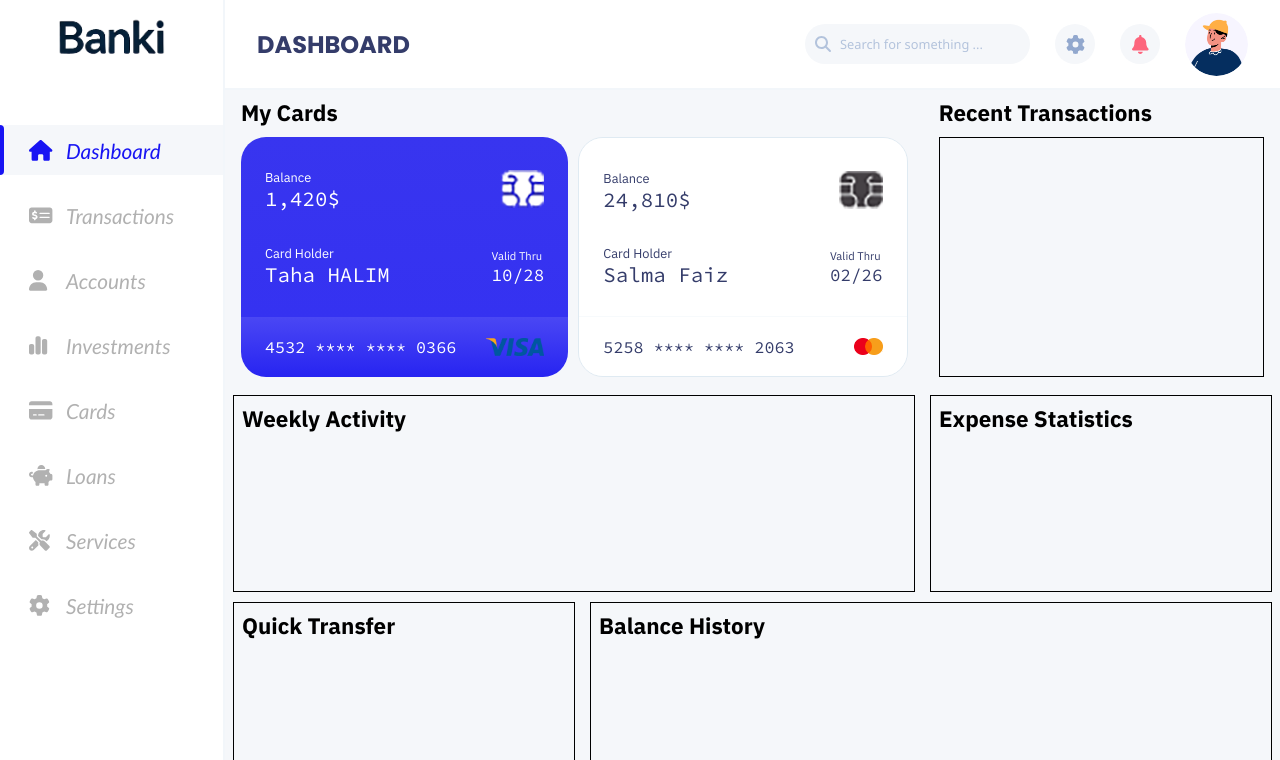
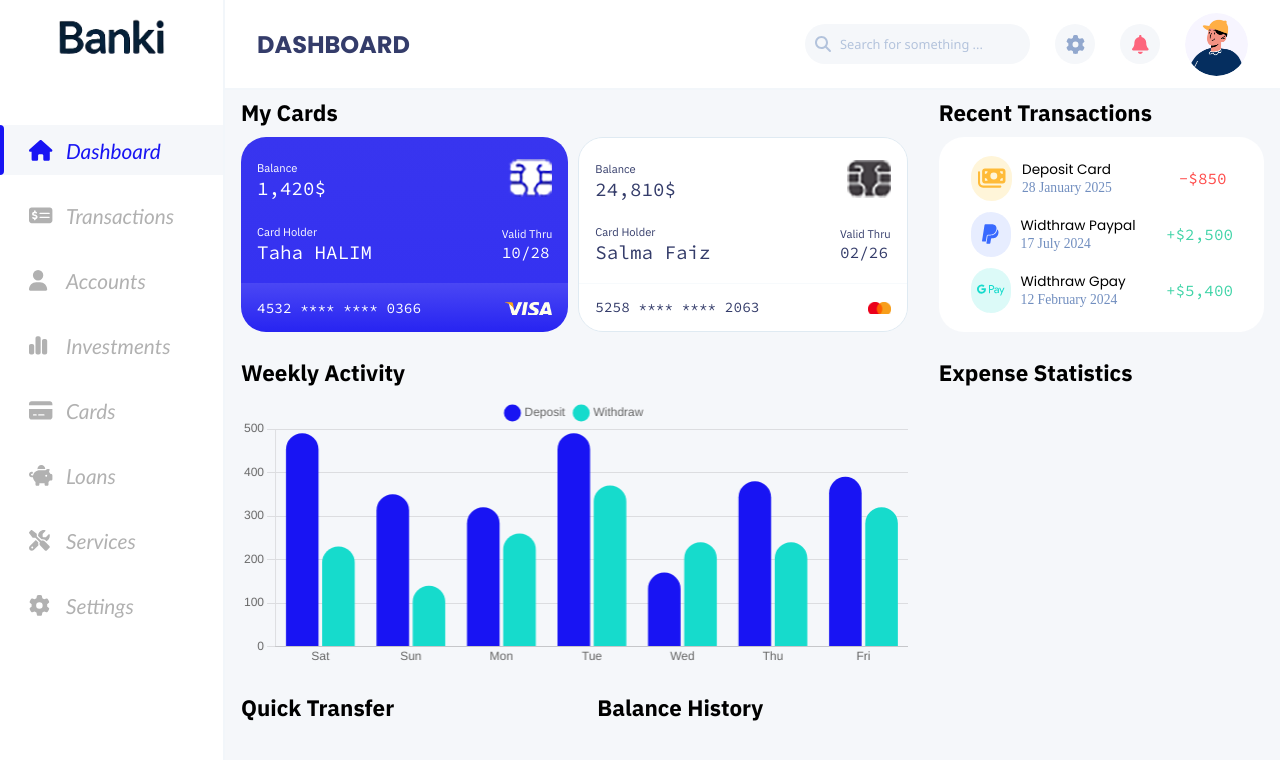
Before and after one commit to Tatsuhik-o/banki, a React (Vite) app: page / in a window 1280 px wide. Shown: the top 760 px of the page. Built offline with nearby package versions, Linux system fonts and the light colour scheme; no server answers.

Commit message:
done with chart and transaction history

```diff
--- a/src/App.css
+++ b/src/App.css
@@ -53,7 +53,6 @@ body {
   width: 15%;
   max-width: 225px;
   height: 100%;
-  border-radius: 2px solid #f2f6fa;
 }
 .main {
   flex: 1;
--- a/src/components/CreditCard.tsx
+++ b/src/components/CreditCard.tsx
@@ -23,7 +23,7 @@ const useStyles = makeStyles({
       props.cardType === "primary" ? "none" : "1px solid #DFEAF2",
   },
   upper_card: {
-    padding: "0rem 1.5rem",
+    padding: "0rem 1rem",
     height: "75%",
     display: "flex",
     flexDirection: "column",
@@ -40,12 +40,12 @@ const useStyles = makeStyles({
   },
   balance: {
     "& label": {
-      fontSize: "0.8rem",
+      fontSize: "0.7rem",
       fontFamily: "IBM Plex Sans",
       fontWeight: "400",
     },
     "& p": {
-      fontSize: "1.3rem",
+      fontSize: "1.2rem",
     },
   },
   sim_tray: {
@@ -60,12 +60,12 @@ const useStyles = makeStyles({
   },
   card_holder: {
     "& label": {
-      fontSize: "0.8rem",
+      fontSize: "0.7rem",
       fontFamily: "IBM Plex Sans",
       fontWeight: "400",
     },
     "& p": {
-      fontSize: "1.3rem",
+      fontSize: "1.2rem",
     },
   },
   expiry_date: {
@@ -75,11 +75,11 @@ const useStyles = makeStyles({
       fontWeight: "400",
     },
     "& p": {
-      fontSize: "1.1rem",
+      fontSize: "1rem",
     },
   },
   bottom_card: {
-    padding: "0rem 1.5rem",
+    padding: "0rem 1rem",
     height: "25%",
     display: "flex",
     alignItems: "center",
@@ -93,7 +93,7 @@ const useStyles = makeStyles({
   },
 
   card_number: {
-    fontSize: (props) => (!props.mobileView ? "1.05rem" : "0.9rem"),
+    fontSize: (props) => (!props.mobileView ? "0.9rem" : "0.8rem"),
   },
   card_provider: {
     height: "30%",
--- /dev/null
+++ b/src/components/TransactionLine.tsx
@@ -0,0 +1,94 @@
+import { TransactionType } from "../utils/types";
+import { makeStyles } from "@mui/styles";
+import { FontAwesomeIcon } from "@fortawesome/react-fontawesome";
+import { IconDefinition } from "@fortawesome/free-solid-svg-icons";
+type TTransactionLine = {
+  transactionInfo: TransactionType & { icon: IconDefinition };
+};
+
+const useStyles = makeStyles({
+  transaction_line: {
+    width: "100%",
+    height: "33%",
+    display: "flex",
+    alignItems: "center",
+    justifyContent: "space-between",
+    padding: "0rem 1rem",
+    gap: "10px",
+    overflow: "hidden",
+  },
+  transaction_icon: (props: { iconColor: string; amount: string }) => ({
+    height: "90%",
+    backgroundColor: props.iconColor,
+    aspectRatio: "1",
+    borderRadius: "50px",
+    overflow: "hidden",
+    display: "flex",
+    justifyContent: "center",
+    alignItems: "center",
+  }),
+  transaction_details: {
+    height: "90%",
+    width: "60%",
+    display: "flex",
+    flexDirection: "column",
+    textTransform: "capitalize",
+    justifyContent: "center",
+  },
+  transaction_type: {
+    fontFamily: "Poppins",
+    fontSize: "0.85rem",
+    width: "100%",
+    textOverflow: "ellipsis",
+    textWrap: "nowrap",
+  },
+  transaction_date: {
+    color: "#718EBF",
+    fontSize: "0.85rem",
+    width: "100%",
+    textOverflow: "ellipsis",
+    textWrap: "nowrap",
+  },
+  transaction_amount: {
+    width: "65px",
+    height: "90%",
+    display: "flex",
+    justifyContent: "center",
+    alignItems: "center",
+    color: (props: { iconColor: string; amount: string }) =>
+      props.amount[0] === "-" ? "#FF4B4A" : "#41D4A8",
+    fontSize: "1rem",
+    fontFamily: "Source Code Pro",
+  },
+});
+
+export default function TransactionLine({ transactionInfo }: TTransactionLine) {
+  const classes = useStyles({
+    iconColor: transactionInfo.colorTheme,
+    amount: transactionInfo.amount,
+  });
+  return (
+    <div className={classes.transaction_line}>
+      <div className={classes.transaction_icon}>
+        <FontAwesomeIcon
+          icon={transactionInfo.icon}
+          fontSize={22}
+          color={transactionInfo.iconColor}
+        />
+      </div>
+      <div className={classes.transaction_details}>
+        <p className={classes.transaction_type}>{`${
+          transactionInfo.amount[0] === "+" ? "Widthraw " : "Deposit "
+        } ${transactionInfo.provider}`}</p>
+        <p className={classes.transaction_date}>
+          {transactionInfo.date.toLocaleDateString("en-GB", {
+            day: "numeric",
+            month: "long",
+            year: "numeric",
+          })}
+        </p>
+      </div>
+      <div className={classes.transaction_amount}>{transactionInfo.amount}</div>
+    </div>
+  );
+}
--- a/src/layouts/dashboard/MyCards.tsx
+++ b/src/layouts/dashboard/MyCards.tsx
@@ -7,6 +7,7 @@ import { useState, useEffect } from "react";
 const useStyles = makeStyles({
   my_cards: {
     height: "100%",
+    width: "100%",
     padding: "0.5rem",
     display: "flex",
     flexDirection: "column",
@@ -18,6 +19,7 @@ const useStyles = makeStyles({
     display: "flex",
     gap: "10px",
     justifyContent: "space-between",
+    overflow: "hidden",
   },
 });
 export default function MyCards() {
--- a/src/layouts/dashboard/RecentTransactions.tsx
+++ b/src/layouts/dashboard/RecentTransactions.tsx
@@ -1,9 +1,12 @@
 import TitleCard from "../../components/TitleCard";
 import { makeStyles } from "@mui/styles";
+import { recent_transactions } from "../../utils/constants";
+import TransactionLine from "../../components/TransactionLine";
 
 const useStyles = makeStyles({
   recent_transactions: {
     height: "100%",
+    width: "100%",
     padding: "0.5rem",
     display: "flex",
     flexDirection: "column",
@@ -11,9 +14,15 @@ const useStyles = makeStyles({
   },
   the_transaction: {
     width: "100%",
-    flex: "1",
+    height: "100%",
     display: "flex",
-    border: "1px solid black",
+    flexDirection: "column",
+    gap: "5px",
+    justifyContent: "space-around",
+    padding: "1rem",
+    backgroundColor: "#FFFFFF",
+    borderRadius: "25px",
+    overflow: "hidden",
   },
 });
 
@@ -22,7 +31,11 @@ export default function RecentTransactions() {
   return (
     <div className={classes.recent_transactions}>
       <TitleCard titleMessage="Recent Transactions" />
-      <div className={classes.the_transaction}></div>
+      <div className={classes.the_transaction}>
+        {recent_transactions.map((transaction, idx) => {
+          return <TransactionLine transactionInfo={transaction} key={idx} />;
+        })}
+      </div>
     </div>
   );
 }
--- a/src/layouts/dashboard/WeeklyActivity.tsx
+++ b/src/layouts/dashboard/WeeklyActivity.tsx
@@ -1,15 +1,147 @@
 import TitleCard from "../../components/TitleCard";
 import { makeStyles } from "@mui/styles";
+import {
+  Chart as ChartJS,
+  CategoryScale,
+  LinearScale,
+  BarElement,
+  Title,
+  Tooltip,
+  Legend,
+} from "chart.js";
+import { Bar } from "react-chartjs-2";
+import { fullDayNames } from "../../utils/constants";
+import { ChartOptions, TooltipItem } from "chart.js";
 
 const useStyles = makeStyles({
-  weekly_activity: { padding: "0.5rem" },
+  weekly_activity: {
+    height: "100%",
+    width: "100%",
+    padding: "0.5rem",
+    display: "flex",
+    flexDirection: "column",
+    gap: "10px",
+  },
+  the_activity: {
+    width: "100%",
+    flex: "1",
+    display: "flex",
+    overflow: "hidden",
+  },
 });
+
+ChartJS.register(
+  CategoryScale,
+  LinearScale,
+  BarElement,
+  Title,
+  Tooltip,
+  Legend
+);
+
+const labels = ["Sat", "Sun", "Mon", "Tue", "Wed", "Thu", "Fri"];
+
+const data = {
+  labels,
+  datasets: [
+    {
+      label: "Deposit",
+      data: [490, 350, 320, 490, 170, 380, 390],
+      backgroundColor: "#1814F3",
+      borderRadius: 25,
+    },
+    {
+      label: "Withdraw",
+      data: [230, 140, 260, 370, 240, 240, 320],
+      backgroundColor: "#16DBCC",
+      borderRadius: 25,
+    },
+  ],
+};
+
+interface TooltipCallbacks {
+  title: (tooltipItems: TooltipItem<"bar">[]) => string;
+}
+
+interface TooltipOptionsWithCustomCallbacks {
+  backgroundColor: string;
+  titleColor: string;
+  bodyColor: string;
+  borderColor: string;
+  borderWidth: number;
+  callbacks: TooltipCallbacks;
+}
+
+interface ChartOptionsWithCustomCallbacks extends ChartOptions<"bar"> {
+  plugins: {
+    legend: {
+      position: "top" | "bottom" | "left" | "right";
+      labels: {
+        usePointStyle: boolean;
+        pointStyle: "circle" | "rect" | "triangle" | "cross" | "line";
+      };
+    };
+    title: {
+      display: boolean;
+    };
+    tooltip: TooltipOptionsWithCustomCallbacks;
+  };
+}
+
+const options: ChartOptionsWithCustomCallbacks = {
+  responsive: true,
+  maintainAspectRatio: false,
+  plugins: {
+    legend: {
+      position: "top" as const,
+      labels: {
+        usePointStyle: true,
+        pointStyle: "circle",
+      },
+    },
+    title: {
+      display: false,
+    },
+    tooltip: {
+      backgroundColor: "#F5F7FA",
+      titleColor: "rgba(0, 0, 0, 0.8)",
+      bodyColor: "rgba(0, 0, 0, 0.8)",
+      borderColor: "rgba(0, 0, 0, 0.5)",
+      borderWidth: 1,
+      callbacks: {
+        title: (tooltipItems) => {
+          const shortLabel = tooltipItems[0].label;
+          return (
+            fullDayNames[shortLabel as keyof typeof fullDayNames] || shortLabel
+          );
+        },
+      },
+    },
+  },
+  scales: {
+    y: {
+      ticks: {
+        stepSize: 100,
+      },
+      beginAtZero: true,
+    },
+    x: {
+      grid: {
+        drawOnChartArea: false,
+        drawTicks: false,
+      },
+    },
+  },
+};
 
 export default function WeeklyActivity() {
   const classes = useStyles();
   return (
     <div className={classes.weekly_activity}>
       <TitleCard titleMessage="Weekly Activity" />
+      <div className={classes.the_activity}>
+        <Bar options={options} data={data} />
+      </div>
     </div>
   );
 }
--- a/src/pages/Dashboard.tsx
+++ b/src/pages/Dashboard.tsx
@@ -11,7 +11,6 @@ import { makeStyles } from "@mui/styles";
 const useStyles = makeStyles({
   dashboard: {
     width: "100%",
-    height: "100%",
     display: "flex",
     flexDirection: "column",
     gap: (props: { mobileView: boolean; dashboardHeight: number }) =>
@@ -25,62 +24,50 @@ const useStyles = makeStyles({
   },
   card_tran: {
     width: "100%",
-    flex: "1",
+    overflow: "hidden",
     display: "flex",
     padding: "0rem 0.5rem",
     flexDirection: (props: { mobileView: boolean; dashboardHeight: number }) =>
       !props.mobileView ? "row" : "column",
   },
-  card_wrapper: {
-    flex: "2",
-    minHeight: (props: { mobileView: boolean; dashboardHeight: number }) =>
-      props.mobileView ? `${props.dashboardHeight / 3 - 25}px` : "",
-  },
-  tran_wrapper: {
-    flex: "1",
-    minHeight: (props: { mobileView: boolean; dashboardHeight: number }) =>
-      props.mobileView ? `${props.dashboardHeight / 3 - 25}px` : "",
-  },
+  card_wrapper: (props: { mobileView: boolean; dashboardHeight: number }) => ({
+    height: "250px",
+    width: props.mobileView ? "100%" : "calc(66%)",
+  }),
+  tran_wrapper: (props: { mobileView: boolean; dashboardHeight: number }) => ({
+    height: "250px",
+    width: props.mobileView ? "100%" : "calc(33%)",
+  }),
   acti_expen: {
     width: "100%",
-    flex: "1",
     display: "flex",
     padding: "0rem 0.5rem",
     flexDirection: (props: { mobileView: boolean; dashboardHeight: number }) =>
       !props.mobileView ? "row" : "column",
   },
-  acti_wrapper: {
-    flex: "2",
-    border: "1px solid black",
-    minHeight: (props: { mobileView: boolean; dashboardHeight: number }) =>
-      props.mobileView ? `${props.dashboardHeight / 3 - 25}px` : "",
-  },
-  expen_wrapper: {
-    flex: "1",
-    border: "1px solid black",
-    minHeight: (props: { mobileView: boolean; dashboardHeight: number }) =>
-      props.mobileView ? `${props.dashboardHeight / 3 - 25}px` : "",
-  },
+  acti_wrapper: (props: { mobileView: boolean; dashboardHeight: number }) => ({
+    height: "325px",
+    width: props.mobileView ? "100%" : "calc(66%)",
+  }),
+  expen_wrapper: (props: { mobileView: boolean; dashboardHeight: number }) => ({
+    height: "325px",
+    width: props.mobileView ? "100%" : "calc(33%)",
+  }),
   quick_hist: {
     width: "100%",
-    flex: "1",
     display: "flex",
     padding: "0rem 0.5rem",
     flexDirection: (props: { mobileView: boolean; dashboardHeight: number }) =>
       !props.mobileView ? "row" : "column",
   },
-  quick_wrapper: {
-    flex: "1",
-    border: "1px solid black",
-    minHeight: (props: { mobileView: boolean; dashboardHeight: number }) =>
-      props.mobileView ? `${props.dashboardHeight / 3 - 25}px` : "",
-  },
-  hist_wrapper: {
-    flex: "2",
-    border: "1px solid black",
-    minHeight: (props: { mobileView: boolean; dashboardHeight: number }) =>
-      props.mobileView ? `${props.dashboardHeight / 3 - 25}px` : "",
-  },
+  quick_wrapper: (props: { mobileView: boolean; dashboardHeight: number }) => ({
+    height: "250px",
+    width: props.mobileView ? "100%" : "calc(33%)",
+  }),
+  hist_wrapper: (props: { mobileView: boolean; dashboardHeight: number }) => ({
+    height: "250px",
+    width: props.mobileView ? "100%" : "calc(66%)",
+  }),
 });
 
 export default function Dashboard() {
--- a/src/utils/constants.ts
+++ b/src/utils/constants.ts
@@ -8,7 +8,11 @@ import {
   faScrewdriverWrench,
   faGear,
 } from "@fortawesome/free-solid-svg-icons";
+import { faMoneyBills } from "@fortawesome/free-solid-svg-icons";
+import { faPaypal, faGooglePay } from "@fortawesome/free-brands-svg-icons";
 import { CreditCardType } from "./types";
+import { TransactionType } from "./types";
+import { IconDefinition } from "@fortawesome/free-solid-svg-icons";
 
 export const nav_bar = [
   {
@@ -106,3 +110,42 @@ export function hideCreditCard(credit_card: string): string {
     })
     .join("");
 }
+
+export const recent_transactions: (TransactionType & {
+  icon: IconDefinition;
+})[] = [
+  {
+    provider: "card",
+    colorTheme: "#FFF5D9",
+    date: new Date("28 January 2025"),
+    amount: "-$" + formatBalance(850),
+    icon: faMoneyBills,
+    iconColor: "#FFBB38",
+  },
+  {
+    provider: "paypal",
+    colorTheme: "#E7EDFF",
+    date: new Date("17 July 2024"),
+    amount: "+$" + formatBalance(2500),
+    icon: faPaypal,
+    iconColor: "#396AFF",
+  },
+  {
+    provider: "gpay",
+    colorTheme: "#DCFAF8",
+    date: new Date("12 February 2024"),
+    amount: "+$" + formatBalance(5400),
+    icon: faGooglePay,
+    iconColor: "#16DBCC",
+  },
+];
+
+export const fullDayNames = {
+  Sat: "Saturday",
+  Sun: "Sunday",
+  Mon: "Monday",
+  Tue: "Tuesday",
+  Wed: "Wednesday",
+  Thu: "Thursday",
+  Fri: "Friday",
+};
```
Also changed, not shown: src/utils/types.ts (+11 -0 lines), public/visa.png.
